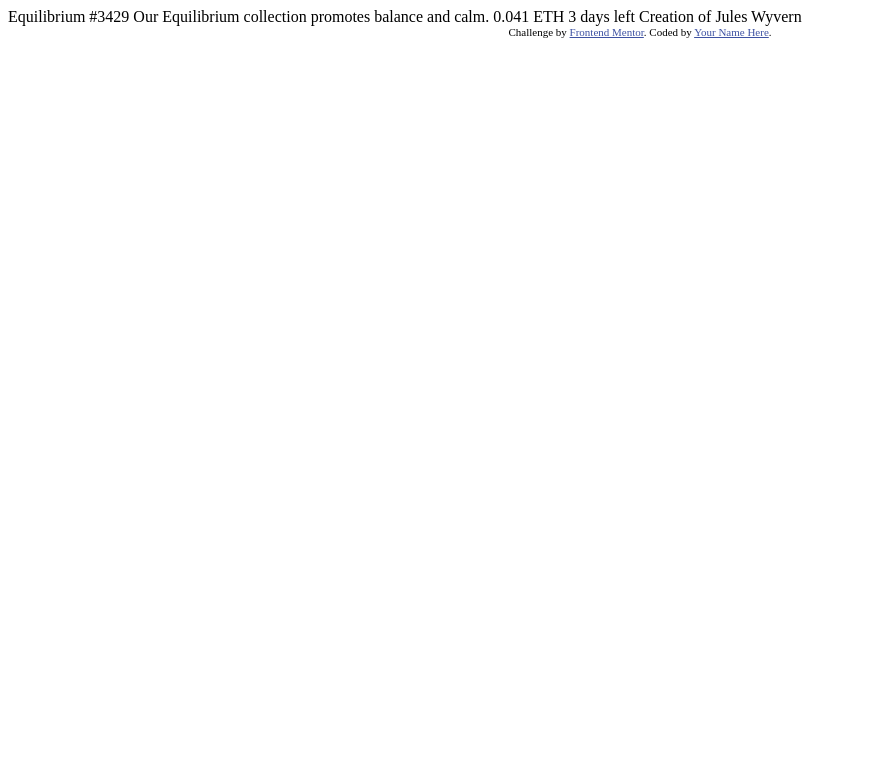
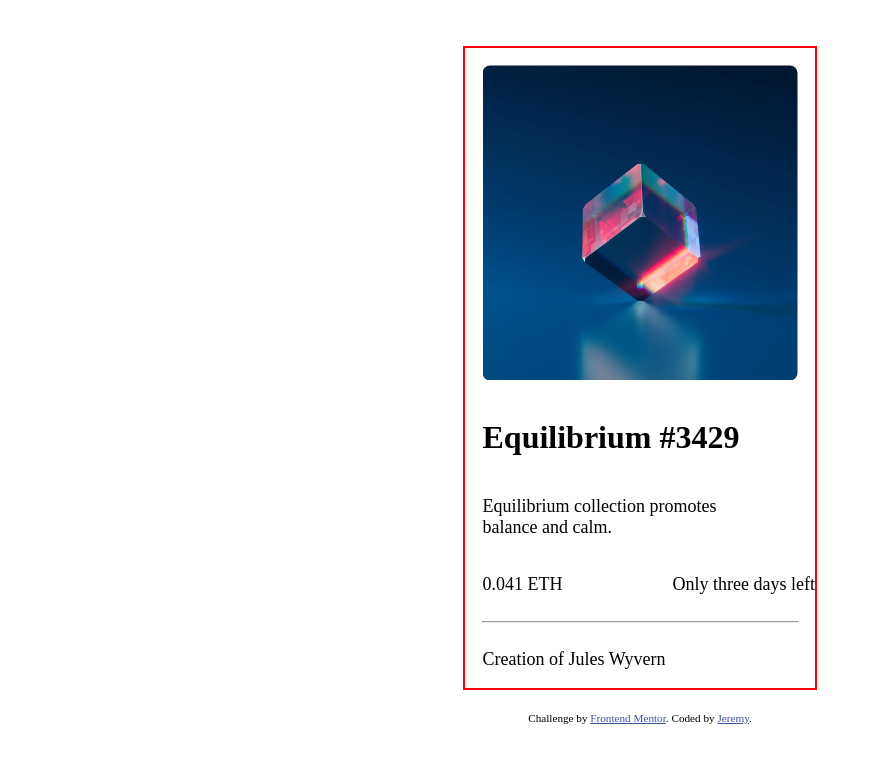
Before and after one commit to Duck322/nft-preview-card-component-main, a plain HTML site: page index.html in a window 1280 px wide. Shown: the whole page, without its empty margins (0-872 px from the left). Drawn offline with Linux system fonts and the light colour scheme.

Commit message:
Update index.html
Formatting update

```diff
--- a/index.html
+++ b/index.html
@@ -1,33 +1,84 @@
 <!DOCTYPE html>
 <html lang="en">
   <head>
-  <meta charset="UTF-8">
-  <meta name="viewport" content="width=device-width, initial-scale=1.0"> <!-- displays site properly based on user's device -->
+    <meta charset="UTF-8" />
+    <meta name="viewport" content="width=device-width, initial-scale=1.0" />
+    <!-- displays site properly based on user's device -->
 
-  <link rel="icon" type="image/png" sizes="32x32" href="./images/favicon-32x32.png">
+    <link
+      rel="icon"
+      type="image/png"
+      sizes="32x32"
+      href="./images/favicon-32x32.png"
+    />
 
     <title>Frontend Mentor | NFT preview card component</title>
 
     <!-- Feel free to remove these styles or customise in your own stylesheet 👍 -->
     <style>
-    .attribution { font-size: 11px; text-align: center; }
-    .attribution a { color: hsl(228, 45%, 44%); }
+      body {
+        display: flex;
+        flex-direction: column;
+        justify-content: center;
+        align-items: center;
+        flex-wrap: wrap;
+        font-size: 100%;
+      }
+
+      main {
+        display: flex;
+        flex-direction: column;
+        border: solid 2px red;
+        margin-top: 3%;
+        width: 350px;
+      }
+
+      main img {
+        border-radius: 25px;
+        width: 90%;
+        padding: 5%;
+      }
+
+      main h1 {
+        text-align: left;
+        padding-left: 5%;
+      }
+      p {
+        font-size: 18px;
+        padding-left: 5%;
+      }
+      .attribution {
+        font-size: 0.7em;
+        text-align: center;
+        margin-top: 2em;
+      }
+      .attribution a {
+        color: hsl(228, 45%, 44%);
+      }
     </style>
   </head>
   <body>
+    <main>
+      <img src="images/image-equilibrium.jpg" alt="equilibrium art" />
+      <h1>Equilibrium #3429</h1>
+      <p>
+        Equilibrium collection promotes<br />
+        balance and calm.
+      </p>
 
-  Equilibrium #3429
-
-  Our Equilibrium collection promotes balance and calm.
-
-  0.041 ETH
-  3 days left
-
-  Creation of Jules Wyvern
+      <p>
+        <span style="float: left">0.041 ETH</span>
+        <span style="float: right">Only three days left</span>
+      </p>
+      <hr style="width: 90%" />
+      <p>Creation of Jules Wyvern</p>
+    </main>
 
     <div class="attribution">
-    Challenge by <a href="https://www.frontendmentor.io?ref=challenge" target="_blank">Frontend Mentor</a>.
-    Coded by <a href="#">Your Name Here</a>.
+      Challenge by
+      <a href="https://www.frontendmentor.io?ref=challenge" target="_blank"
+        >Frontend Mentor</a
+      >. Coded by <a href="#">Jeremy</a>.
     </div>
   </body>
 </html>
```
Lines whose indentation alone changed are shown as unchanged.
